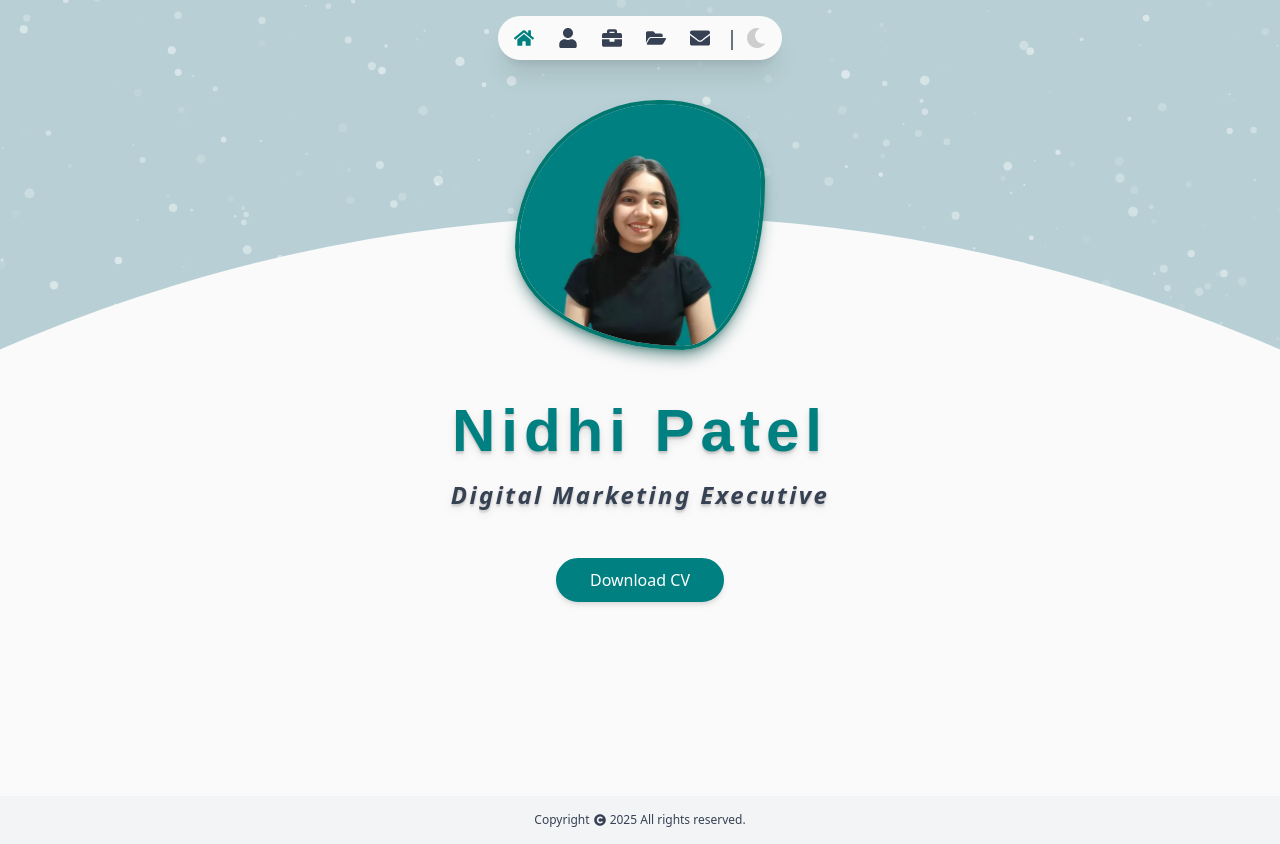
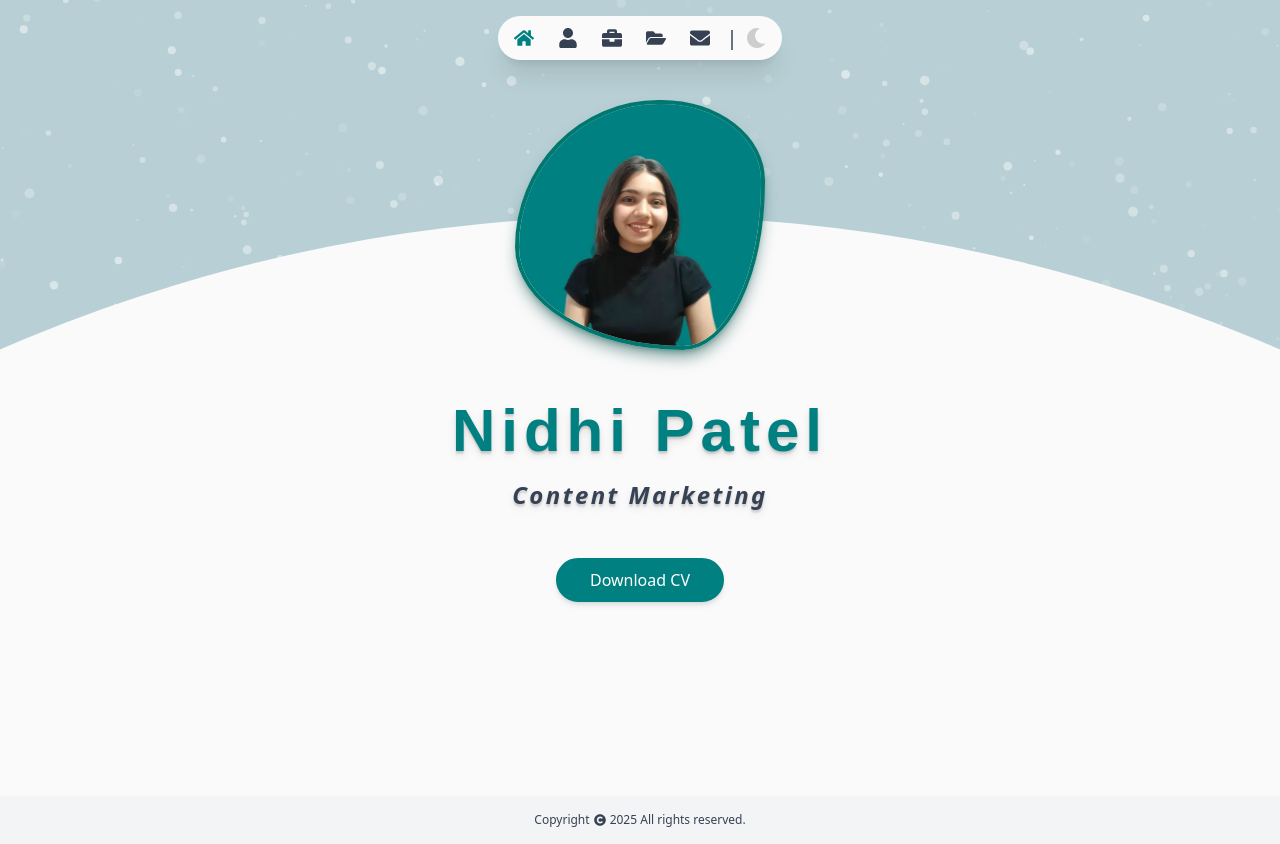
Before and after one commit to R-o-n-a-k/nidhi, a Next.js app: page / in a window 1280 px wide. Built offline with nearby package versions, Linux system fonts and the light colour scheme; a web font is replaced by a local one.

Commit message:
feat: adding word rotate for designation

```diff
--- /dev/null
+++ b/app/_animations/WordRotate.jsx
@@ -0,0 +1,34 @@
+"use client";
+
+import { motion } from "motion/react";
+import { useEffect, useState } from "react";
+
+export default function WordRotate({ words, duration = 2500, className }) {
+  const [index, setIndex] = useState(0);
+
+  useEffect(() => {
+    const interval = setInterval(() => {
+      setIndex((prev) => (prev + 1) % words.length);
+    }, duration);
+    return () => clearInterval(interval);
+  }, [words.length, duration]);
+
+  return (
+    <div style={{ overflow: "hidden" }}>
+      <motion.h2
+        key={index}
+        className={className}
+        initial={{ opacity: 0, y: -50, scale: 0.8 }}
+        animate={{ opacity: 1, y: 0, scale: 1 }}
+        exit={{ opacity: 0, y: 50, scale: 0.8 }}
+        transition={{
+          type: "spring",
+          stiffness: 500,
+          damping: 30,
+        }}
+      >
+        {words[index]}
+      </motion.h2>
+    </div>
+  );
+}
--- a/app/_components/Data.jsx
+++ b/app/_components/Data.jsx
@@ -71,7 +71,14 @@ export const metaDataContent = {
 export const introduction = {
   image: "/nidhi.webp",
   name: "Nidhi Patel",
-  designation: "Digital Marketing Executive",
+  // designation: "Digital Marketing Executive",
+  designation: [
+    "Digital Marketing Executive",
+    "SEO Expert",
+    "Social Media Strategist",
+    "Content Marketing",
+    "AI Marketing",
+  ],
   location: "Ahmedabad, India",
   resume: "/NidhiPatel_MarketingExecutive_Resume.pdf",
 };
--- a/app/globals.css
+++ b/app/globals.css
@@ -104,6 +104,12 @@ body {
   .page {
     @apply w-full md:w-[65%] mx-auto h-[82.2vh] p-4 md:p-4;
   }
+
+  .home-introduction {
+    @apply mb-12 italic text-lg md:text-2xl font-semibold text-content tracking-widest leading-tight text-shadow-lg
+  }
+
+
 }
 
 @layer utilities {
--- a/app/page.js
+++ b/app/page.js
@@ -1,6 +1,7 @@
 import {introduction} from "@/_components/Data.jsx";
 import Image from 'next/image'
 import ParticlesBackground from "./_components/ParticlesBackground";
+import WordRotate from "./_animations/WordRotate";
 
 export default function Home() {
   return (
@@ -35,7 +36,13 @@ export default function Home() {
                 {introduction.name}
               </h1>
 
-              <h2 className="mb-12 italic text-lg md:text-2xl font-semibold text-content tracking-widest leading-tight text-shadow-lg">{introduction.designation}</h2>
+              {/* <h2 className="mb-12 italic text-lg md:text-2xl font-semibold text-content tracking-widest leading-tight text-shadow-lg">{introduction.designation}</h2> */}
+
+                <WordRotate
+                      words={introduction.designation}
+                      duration={1500}
+                      className="home-introduction"
+                    />
 
               <a
                 href={introduction.resume} // <-- Update with your actual file path
--- a/package.json
+++ b/package.json
@@ -9,6 +9,7 @@
     "lint": "next lint"
   },
   "dependencies": {
+    "motion": "^12.23.12",
     "next": "15.4.5",
     "next-themes": "^0.4.6",
     "react": "19.1.0",
```
Also changed, not shown: 1 other file (tests, documents, lock files or other folders).
